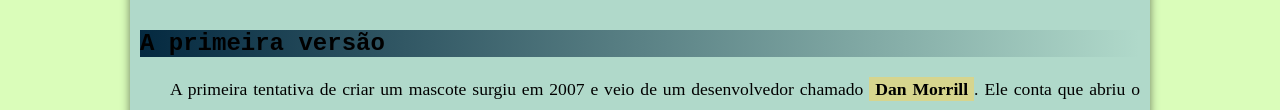
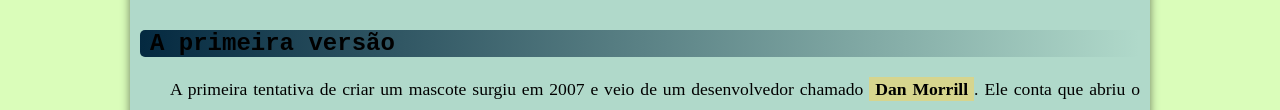
Before and after one commit to Garc-Luis/Front-End-Awari, a plain HTML site: page Curso-em-video/HTML5_MODULO2/desafio010/android.html in a window 1280 px wide. Shown: the part 344-454 px from the top of the page. Drawn offline with Linux system fonts and the light colour scheme.

Commit message:
ajustando

```diff
--- a/Curso-em-video/HTML5_MODULO2/desafio010/style/estilo.css
+++ b/Curso-em-video/HTML5_MODULO2/desafio010/style/estilo.css
@@ -91,6 +91,8 @@ main img.pequena {
 main h2{
     font-family: 'Courier New', Courier, monospace, Times, serif;
     background-image: linear-gradient(to right, #042940, transparent);
+    text-indent: 10px;
+    border-radius: 5px;
 }
 
 main p{
```
